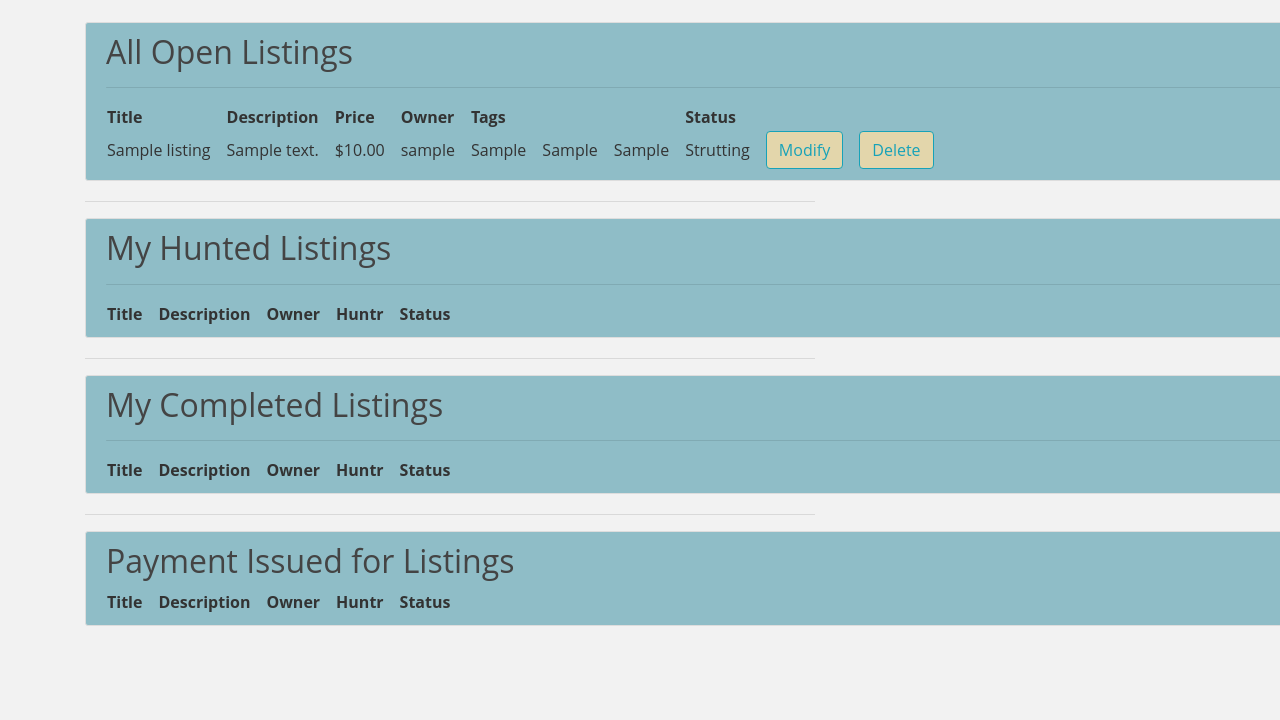
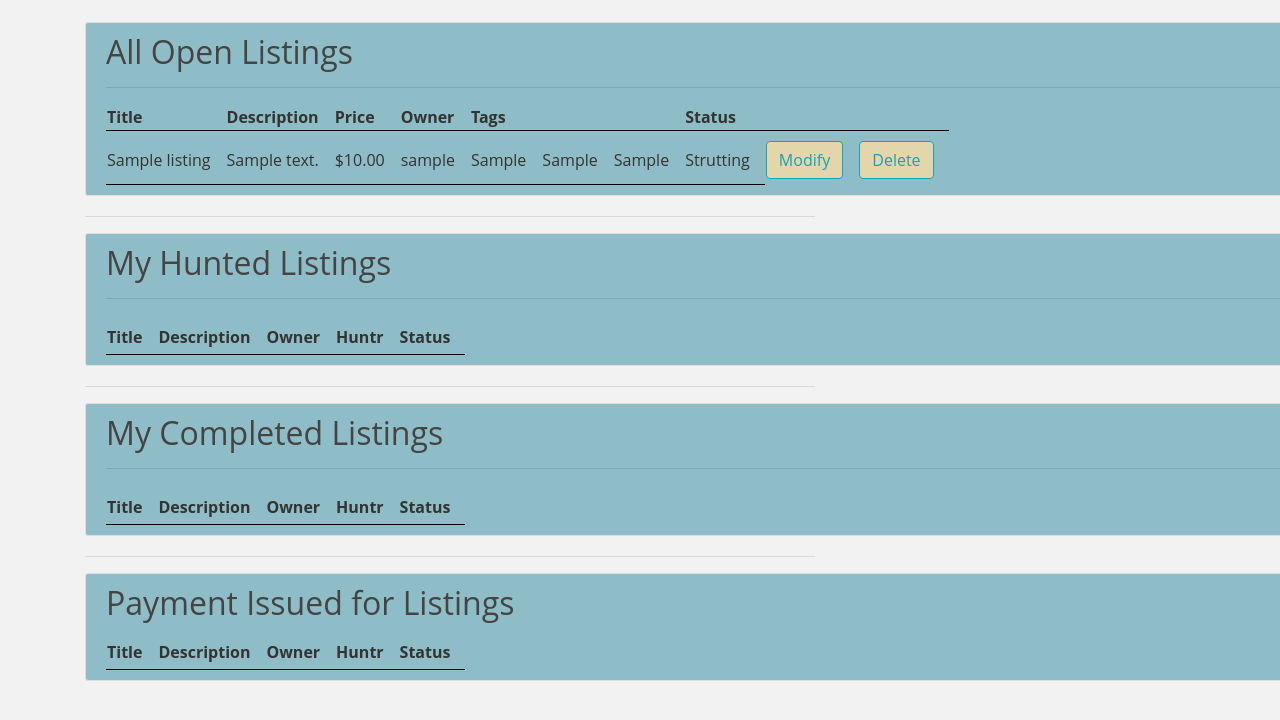
Before and after one commit to SCCapstone/WorkHuntr, a Django app: page /current_listings/ in a window 1280 px wide; the page is wider, and only the part inside the window is pictured. Shown: the part 58-778 px from the top of that part. Run offline with Django 3.2, Linux system fonts and the light colour scheme; a user stored in the database is signed in; tables that the repository leaves empty hold one stand-in row (values such as "Sample post"); lists and menus that the app fills with data are empty; parts of the project's set-up code (start-up, migrations or seed data) failed here and were passed over; some libraries are stand-ins or nearby versions.

Commit message:
complete design of listing, progress and payment

```diff
--- a/listings/templates/listings/current_listings.html
+++ b/listings/templates/listings/current_listings.html
@@ -12,7 +12,7 @@
     <h2>All Open Listings</h2>
         <hr class="rounded">
         <table>
-            <tr>
+            <tr style="border-bottom: 1px solid black">
                 <th style="padding-right: 15px">Title</th>
                 <th style="padding-right: 15px">Description</th>
                 <th style="padding-right: 15px">Price</th>
@@ -25,16 +25,16 @@
             {% for i in listings %}
             <tr>
             {% if i.status == 'Strutting' %}
-                <td style="padding-right: 15px">{{i.title}}</td>
-                <td style="padding-right: 15px">{{i.description}}</td>
-                <td style="padding-right: 15px">${{i.price}}</td>
-                <td style="padding-right: 15px">{{i.huntee}}</td>
-                <td style="padding-right: 15px">{{i.tag1}}</td>
-                <td style="padding-right: 15px">{{i.tag2}}</td>
-                <td style="padding-right: 15px">{{i.tag3}}</td>
-                <td style="padding-right: 15px">{{i.status}}</td>
-                {% if i.huntee == request.user %}<td style="padding-right: 15px"><a class="btn btn-outline-info" style="background-color: #e3d6ab;" href="../modify_listings/{{i.id}}">Modify</a></td>{% endif %}
-                {% if i.huntee == request.user %}<td><a class="btn btn-outline-info" style="background-color: #e3d6ab;" href ="{% url 'delete_listing' i.id %}">Delete</a></td>{% endif %}
+                <td style="padding-right: 15px; padding-top: 10px; padding-bottom: 5px; border-bottom: 1px solid black">{{i.title}}</td>
+                <td style="padding-right: 15px; padding-top: 10px; padding-bottom: 5px; border-bottom: 1px solid black">{{i.description}}</td>
+                <td style="padding-right: 15px; padding-top: 10px; padding-bottom: 5px; border-bottom: 1px solid black">${{i.price}}</td>
+                <td style="padding-right: 15px; padding-top: 10px; padding-bottom: 5px; border-bottom: 1px solid black">{{i.huntee}}</td>
+                <td style="padding-right: 15px; padding-top: 10px; padding-bottom: 5px; border-bottom: 1px solid black">{{i.tag1}}</td>
+                <td style="padding-right: 15px; padding-top: 10px; padding-bottom: 5px; border-bottom: 1px solid black">{{i.tag2}}</td>
+                <td style="padding-right: 15px; padding-top: 10px; padding-bottom: 5px; border-bottom: 1px solid black">{{i.tag3}}</td>
+                <td style="padding-right: 15px; padding-top: 10px; padding-bottom: 5px; border-bottom: 1px solid black">{{i.status}}</td>
+                {% if i.huntee == request.user %}<td style="padding-right: 15px; padding-top: 10px; padding-bottom: 5px;"><a class="btn btn-outline-info" style="background-color: #e3d6ab;" href="../modify_listings/{{i.id}}">Modify</a></td>{% endif %}
+                {% if i.huntee == request.user %}<td style="padding-right: 15px; padding-top: 10px; padding-bottom: 5px;"><a class="btn btn-outline-info" style=" background-color: #e3d6ab;" href ="{% url 'delete_listing' i.id %}">Delete</a></td>{% endif %}
                 {% if i.huntee != request.user and request.user.profile.account_type == 'Hunter' %}<td><form method="POST" action="{% url 'claim_listing' i.id %}">{% csrf_token %}<input class="btn btn-outline-info" style="background-color: #e3d6ab;" type="submit" value="Claim"></form></td>{% endif %}
             {% endif %}
             </tr>
@@ -47,21 +47,21 @@
             <h2>My Hunted Listings</h2>
             <hr class="rounded">
             <tr>
-                <th style="padding-right: 15px">Title</th>
-                <th style="padding-right: 15px">Description</th>
-                <th style="padding-right: 15px">Owner</th>
-                <th style="padding-right: 15px">Huntr</th>
-                <th>Status</th>
+                <th style="padding-right: 15px; padding-top: 10px; padding-bottom: 5px; border-bottom: 1px solid black">Title</th>
+                <th style="padding-right: 15px; padding-top: 10px; padding-bottom: 5px; border-bottom: 1px solid black">Description</th>
+                <th style="padding-right: 15px; padding-top: 10px; padding-bottom: 5px; border-bottom: 1px solid black">Owner</th>
+                <th style="padding-right: 15px; padding-top: 10px; padding-bottom: 5px; border-bottom: 1px solid black">Huntr</th>
+                <th style="padding-right: 15px; padding-top: 10px; padding-bottom: 5px; border-bottom: 1px solid black">Status</th>
             </tr>
             {% for i in listings %}
             <tr>
             {% if i.status == 'Claimed' and i.hunter == request.user or i.status == 'Claimed' and i.huntee == request.user or i.status == 'Started' and i.hunter == request.user or i.status == 'Started' and i.huntee == request.user or i.status == 'Milestone 1' and i.hunter == request.user or i.status == 'Milestone 1' and i.huntee == request.user or i.status == 'Milestone 2' and i.hunter == request.user or i.status == 'Milestone 2' and i.huntee == request.user or i.status == 'Milestone 3' and i.hunter == request.user or i.status == 'Milestone 3' and i.huntee == request.user%}
-                <td style="padding-right: 15px">{{i.title}}</td>
-                <td style="padding-right: 15px">{{i.description}}</td>
-                <td style="padding-right: 15px">{% if i.hunter == request.user %}<a href="../contacts/conversation/{{i.huntee}}">{{i.huntee}}</a>{% else %} {{i.huntee}} {% endif %}</td>
-                <td style="padding-right: 15px">{% if i.huntee == request.user %}<a href="../contacts/conversation/{{i.hunter}}">{{i.hunter}}</a>{% else %} {{i.hunter}} {% endif %}</td>
-                <td style="padding-right: 15px"><a href="../progress/{{i.id}}">{{i.status}}</a></td>
-                {% if i.hunter == request.user and i.status == 'Claimed' %}<td><form method="POST" action="{% url 'return_listing' i.id %}">{% csrf_token %}<input class="btn btn-outline-info" type="submit" value="Release"></form></td>{% endif %}
+                <td style="padding-right: 15px; padding-top: 10px; padding-bottom: 5px; border-bottom: 1px solid black">{{i.title}}</td>
+                <td style="padding-right: 15px; padding-top: 10px; padding-bottom: 5px; border-bottom: 1px solid black">{{i.description}}</td>
+                <td style="padding-right: 15px; padding-top: 10px; padding-bottom: 5px; border-bottom: 1px solid black">{% if i.hunter == request.user %}<a href="../contacts/conversation/{{i.huntee}}">{{i.huntee}}</a>{% else %} {{i.huntee}} {% endif %}</td>
+                <td style="padding-right: 15px; padding-top: 10px; padding-bottom: 5px; border-bottom: 1px solid black">{% if i.huntee == request.user %}<a href="../contacts/conversation/{{i.hunter}}">{{i.hunter}}</a>{% else %} {{i.hunter}} {% endif %}</td>
+                <td style="padding-right: 15px; padding-top: 10px; padding-bottom: 5px; border-bottom: 1px solid black"><a href="../progress/{{i.id}}">{{i.status}}</a></td>
+                {% if i.hunter == request.user and i.status == 'Claimed' %}<td><form method="POST" action="{% url 'return_listing' i.id %}">{% csrf_token %}<input class="btn btn-outline-info" style="background-color: #e3d6ab;" type="submit" value="Release"></form></td>{% endif %}
 
             {% endif %}
             {% endfor %}
@@ -74,22 +74,21 @@
             <h2>My Completed Listings</h2>
             <hr class="rounded">
             <tr>
-                <th style="padding-right: 15px">Title</th>
-                <th style="padding-right: 15px">Description</th>
-                <th style="padding-right: 15px">Owner</th>
-                <th style="padding-right: 15px">Huntr</th>
-
-                <th>Status</th>
+                <th style="padding-right: 15px; padding-top: 10px; padding-bottom: 5px; border-bottom: 1px solid black">Title</th>
+                <th style="padding-right: 15px; padding-top: 10px; padding-bottom: 5px; border-bottom: 1px solid black">Description</th>
+                <th style="padding-right: 15px; padding-top: 10px; padding-bottom: 5px; border-bottom: 1px solid black">Owner</th>
+                <th style="padding-right: 15px; padding-top: 10px; padding-bottom: 5px; border-bottom: 1px solid black">Huntr</th>
+                <th style="padding-right: 15px; padding-top: 10px; padding-bottom: 5px; border-bottom: 1px solid black">Status</th>
             </tr>
             {% for i in listings %}
             <tr>
             {% if i.status == 'Complete' and i.huntee == request.user or i.status == 'Complete' and i.hunter == request.user %}
-                <td style="padding-right: 15px">{{i.title}}</td>
-                <td style="padding-right: 15px">{{i.description}}</td>
-                <td style="padding-right: 15px">{% if i.hunter == request.user %}<a href="../contacts/conversation/{{i.huntee}}">{{i.huntee}}</a>{% else %} {{i.huntee}} {% endif %}</td>
-                <td style="padding-right: 15px">{% if i.huntee == request.user %}<a href="../contacts/conversation/{{i.hunter}}">{{i.hunter}}</a>{% else %} {{i.hunter}} {% endif %}</td>
-                <td style="padding-right: 15px"><a href="../progress/{{i.id}}">{{i.status}}</a></td>
-                {% if i.huntee == request.user %}<td style="padding-right: 15px"><a href="../issue_payment/{{i.id}}">Issue Payment</a></td>{% endif %}
+                <td style="padding-right: 15px; padding-top: 10px; padding-bottom: 5px; border-bottom: 1px solid black">{{i.title}}</td>
+                <td style="padding-right: 15px; padding-top: 10px; padding-bottom: 5px; border-bottom: 1px solid black">{{i.description}}</td>
+                <td style="padding-right: 15px; padding-top: 10px; padding-bottom: 5px; border-bottom: 1px solid black">{% if i.hunter == request.user %}<a href="../contacts/conversation/{{i.huntee}}">{{i.huntee}}</a>{% else %} {{i.huntee}} {% endif %}</td>
+                <td style="padding-right: 15px; padding-top: 10px; padding-bottom: 5px; border-bottom: 1px solid black">{% if i.huntee == request.user %}<a href="../contacts/conversation/{{i.hunter}}">{{i.hunter}}</a>{% else %} {{i.hunter}} {% endif %}</td>
+                <td style="padding-right: 15px; padding-top: 10px; padding-bottom: 5px; border-bottom: 1px solid black"><a href="../progress/{{i.id}}">{{i.status}}</a></td>
+                {% if i.huntee == request.user %}<td style="padding-right: 15px"><a class="btn btn-outline-info" style="background-color: #e3d6ab;" href="../issue_payment/{{i.id}}">Issue Payment</a></td>{% endif %}
             {% endif %}
             {% endfor %}
             </tr>
@@ -100,23 +99,22 @@
         <table>
             <h2>Payment Issued for Listings</h2>
             <tr>
-                <th style="padding-right: 15px">Title</th>
-                <th style="padding-right: 15px">Description</th>
-                <th style="padding-right: 15px">Owner</th>
-                <th style="padding-right: 15px">Huntr</th>
-
-                <th>Status</th>
+                <th style="padding-right: 15px; padding-top: 10px; padding-bottom: 5px; border-bottom: 1px solid black">Title</th>
+                <th style="padding-right: 15px; padding-top: 10px; padding-bottom: 5px; border-bottom: 1px solid black">Description</th>
+                <th style="padding-right: 15px; padding-top: 10px; padding-bottom: 5px; border-bottom: 1px solid black">Owner</th>
+                <th style="padding-right: 15px; padding-top: 10px; padding-bottom: 5px; border-bottom: 1px solid black">Huntr</th>
+                <th style="padding-right: 15px; padding-top: 10px; padding-bottom: 5px; border-bottom: 1px solid black">Status</th>
             </tr>
             {% for i in listings %}
             <tr>
             {% if i.status == 'Payment Issued' and i.huntee == request.user or i.status == 'Payment Issued' and i.hunter == request.user %}
-                <td style="padding-right: 15px">{{i.title}}</td>
-                <td style="padding-right: 15px">{{i.description}}</td>
-                <td style="padding-right: 15px">{% if i.hunter == request.user %}<a href="../contacts/conversation/{{i.huntee}}">{{i.huntee}}</a>{% else %} {{i.huntee}} {% endif %}</td>
-                <td style="padding-right: 15px">{% if i.huntee == request.user %}<a href="../contacts/conversation/{{i.hunter}}">{{i.hunter}}</a>{% else %} {{i.hunter}} {% endif %}</td>
-                <td style="padding-right: 15px"><a href="../progress/{{i.id}}">{{i.status}}</a></td>
-                {% if i.huntee == request.user %}<td style="padding-right: 15px"><a href="../delete_listing/{{i.id}}">Delete Listing</a></td>{% endif %}
-                <td style="padding-right: 15px"><a href="../receipt/{{i.id}}">Receipt</a></td>
+                <td style="padding-right: 15px; padding-top: 10px; padding-bottom: 5px; border-bottom: 1px solid black">{{i.title}}</td>
+                <td style="padding-right: 15px; padding-top: 10px; padding-bottom: 5px; border-bottom: 1px solid black">{{i.description}}</td>
+                <td style="padding-right: 15px; padding-top: 10px; padding-bottom: 5px; border-bottom: 1px solid black">{% if i.hunter == request.user %}<a href="../contacts/conversation/{{i.huntee}}">{{i.huntee}}</a>{% else %} {{i.huntee}} {% endif %}</td>
+                <td style="padding-right: 15px; padding-top: 10px; padding-bottom: 5px; border-bottom: 1px solid black">{% if i.huntee == request.user %}<a href="../contacts/conversation/{{i.hunter}}">{{i.hunter}}</a>{% else %} {{i.hunter}} {% endif %}</td>
+                <td style="padding-right: 15px; padding-top: 10px; padding-bottom: 5px; border-bottom: 1px solid black"><a href="../progress/{{i.id}}">{{i.status}}</a></td>
+                {% if i.huntee == request.user %}<td style="padding-right: 15px"><a class="btn btn-outline-info" style="background-color: #e3d6ab;" href="../delete_listing/{{i.id}}">Delete Listing</a></td>{% endif %}
+                <td style="padding-right: 15px"><a class="btn btn-outline-info" style="background-color: #e3d6ab;" href="../receipt/{{i.id}}">Receipt</a></td>
             {% endif %}
             {% endfor %}
             </tr>
--- a/listings/templates/listings/receipt.html
+++ b/listings/templates/listings/receipt.html
@@ -1,6 +1,7 @@
 {% extends "workhuntr/base.html" %}
 {% load crispy_forms_tags %}
 {% block content %}
+<div class="content-section" style="background-color:#8fbdc7; width: 100%;">
 <h2>Receipt for {{listing}}</h2>
 <p>Listing Title: {{listing.title}}</p>
 <p>Listing ID: {{listing.id}}</p>
@@ -8,8 +9,7 @@
 <p>Paid by: {{listing.huntee}}</p>
 <p>Paid to: {{listing.hunter}}</p>
 <p>Paid on: {{listing.paid_date}}</p>
-{% csrf_token %}
-{{form|crispy }}
-	<a href="{% url 'current_listings' %}" class="btn btn-secondary">Back</a>
+	<a href="{% url 'current_listings' %}" class="btn btn-outline-info" style="background-color: #e3d6ab;"">Back</a>
 </form>
+</div>
 {% endblock %}
```
Also changed, not shown: listings/templates/listings/issue_payment.html (+52 -8 lines), listings/templates/listings/progress.html (+21 -26 lines), listings/migrations/0012_auto_20210227_1929.py (added).
